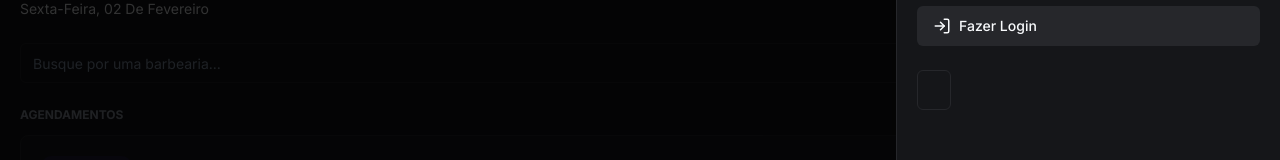
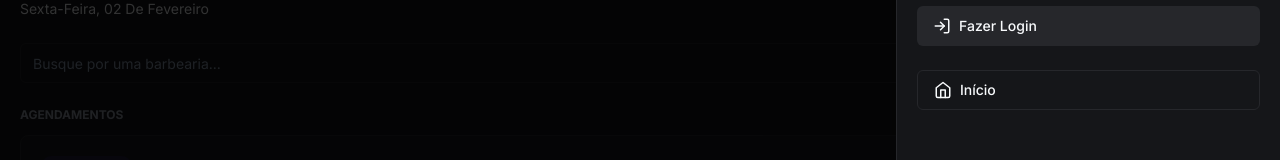
Before and after one commit to jonasvictor/barbershop-next, a Next.js app: page / in a window 1280 px wide. Both pictures are taken after a click on the button 1239 px from the left and 41 px from the top of the page. Shown: the part 131-291 px from the top of the page. Built offline with nearby package versions, Linux system fonts and the light colour scheme; no server answers; the database is empty.

Commit message:
feat: add SideMenu component

```diff
--- a/app/_components/header.tsx
+++ b/app/_components/header.tsx
@@ -2,84 +2,33 @@
 
 import Image from "next/image";
 import { Card, CardContent } from "./ui/card";
-import { CalendarIcon, HomeIcon, Link, LogInIcon, LogOutIcon, MenuIcon, UserIcon } from "lucide-react";
 import { Button } from "./ui/button";
-import { Sheet, SheetContent, SheetHeader, SheetTitle, SheetTrigger } from "./ui/sheet";
-import { signIn, signOut, useSession } from "next-auth/react";
-import { AvatarImage } from "@radix-ui/react-avatar";
-import { Avatar } from "./ui/avatar";
+import { MenuIcon } from "lucide-react";
+import { Sheet, SheetContent, SheetTrigger } from "./ui/sheet";
+import SideMenu from "./side-menu";
+import Link from "next/link";
 
-const Header  = () => {
-    const {data, status} = useSession();
-
-    const handleLogoutClick = () => signOut();
-
-    const handleLoginClick = () => signIn("google");
-
+const Header = () => {
   return (
     <Card>
       <CardContent className="p-5 justify-between items-center flex flex-row">
-                <Image src="/logo.png" alt="FSW Barber" height={18} width={120}/>
+        <Link href="/">
+          <Image src="/logo.png" alt="FSW Barber" height={18} width={120} />
+        </Link>
         <Sheet>
           <SheetTrigger asChild>
             <Button variant="outline" size="icon">
-                            <MenuIcon size={16}/>
+              <MenuIcon size={16} />
             </Button>
           </SheetTrigger>
 
           <SheetContent className="p-0">
-                        <SheetHeader className="text-left border-b border-solid border-secondary p-5">
-                            <SheetTitle>Menu</SheetTitle>
-                        </SheetHeader>
-
-                        {data?.user ? (
-                            <div className="flex justify-between px-5 py-6 items-center">
-                                <div className="flex items-center gap-3">
-                                    <Avatar>
-                                        <AvatarImage src={data.user?.image ?? ""} />
-                                    </Avatar>
-
-                                    <h2 className="font-bold">{data.user.name}</h2>
-                                </div>
-                                <Button variant="secondary" size="icon">
-                                    <LogOutIcon onClick={handleLogoutClick} />
-                                </Button>
-                            </div>
-                        ) : (
-                            <div className="flex flex-col px-5 py-6 gap-3">
-                                <div className="flex items-center gap-2">
-                                    <UserIcon size={32} />
-                                    <h2 className="font-bold">Olá, faça seu login!</h2>
-                                </div>
-                                <Button variant="secondary" className="w-full justify-start" onClick={handleLoginClick}>
-                                    <LogInIcon className="mr-2" size={18}/>
-                                    Fazer Login
-                                </Button>
-                            </div>
-                        )}
-
-                        <div className="flex flex-col gap-3 px-5">
-                            <Button variant="outline" className="justify-start" asChild>
-                                <Link href="/">
-                                    <HomeIcon size={18} className="mr-2"/>
-                                    Início
-                                </Link>
-                            </Button>
-
-                            {data?.user && (
-                                <Button variant="outline" className="justify-start" asChild>
-                                    <Link href="/bookings">
-                                        <CalendarIcon size={18} className="mr-2"/>
-                                        Agendamentos
-                                    </Link>
-                                </Button>
-                            )}
-                        </div>
+            <SideMenu />
           </SheetContent>
         </Sheet>
       </CardContent>
     </Card>
   );
-}
+};
 
 export default Header;
--- /dev/null
+++ b/app/_components/side-menu.tsx
@@ -0,0 +1,71 @@
+"use client";
+
+import { signIn, signOut, useSession } from "next-auth/react";
+import { SheetHeader, SheetTitle } from "./ui/sheet";
+import { Avatar, AvatarImage } from "./ui/avatar";
+import { Button } from "./ui/button";
+import { CalendarIcon, HomeIcon, LogInIcon, LogOutIcon, UserIcon } from "lucide-react";
+import Link from "next/link";
+
+const SideMenu = () => {
+  const { data } = useSession();
+
+  const handleLogoutClick = () => signOut();
+
+  const handleLoginClick = () => signIn("google");
+
+  return (
+    <>
+      <SheetHeader className="text-left border-b border-solid border-secondary p-5">
+        <SheetTitle>Menu</SheetTitle>
+      </SheetHeader>
+
+      {data?.user ? (
+        <div className="flex justify-between px-5 py-6 items-center">
+          <div className="flex items-center gap-3">
+            <Avatar>
+              <AvatarImage src={data.user?.image ?? ""} />
+            </Avatar>
+
+            <h2 className="font-bold">{data.user.name}</h2>
+          </div>
+
+          <Button variant="secondary" size="icon">
+            <LogOutIcon onClick={handleLogoutClick} />
+          </Button>
+        </div>
+      ) : (
+        <div className="flex flex-col px-5 py-6 gap-3">
+          <div className="flex items-center gap-2">
+            <UserIcon size={32} />
+            <h2 className="font-bold">Olá, faça seu login!</h2>
+          </div>
+          <Button variant="secondary" className="w-full justify-start" onClick={handleLoginClick}>
+            <LogInIcon className="mr-2" size={18} />
+            Fazer Login
+          </Button>
+        </div>
+      )}
+
+      <div className="flex flex-col gap-3 px-5">
+        <Button variant="outline" className="justify-start" asChild>
+          <Link href="/">
+            <HomeIcon size={18} className="mr-2" />
+            Início
+          </Link>
+        </Button>
+
+        {data?.user && (
+          <Button variant="outline" className="justify-start" asChild>
+            <Link href="/bookings">
+              <CalendarIcon size={18} className="mr-2" />
+              Agendamentos
+            </Link>
+          </Button>
+        )}
+      </div>
+    </>
+  );
+};
+
+export default SideMenu;
--- a/app/barbershops/[id]/_components/barbershop-info.tsx
+++ b/app/barbershops/[id]/_components/barbershop-info.tsx
@@ -1,8 +1,8 @@
-"use client";
-
+import SideMenu from "@/app/_components/side-menu";
 import { Button } from "@/app/_components/ui/button";
+import { Sheet, SheetContent, SheetTrigger } from "@/app/_components/ui/sheet";
 import { Barbershop } from "@prisma/client";
-import { ChevronLeftIcon, MapPinIcon, MenuIcon } from "lucide-react";
+import { ChevronLeftIcon, MapPinIcon, MenuIcon, StarIcon } from "lucide-react";
 import Image from "next/image";
 import { useRouter } from "next/navigation";
 
@@ -12,9 +12,11 @@ interface BarbershopInfoProps {
 
 const BarbershopInfo = ({ barbershop }: BarbershopInfoProps) => {
   const router = useRouter();
+
   const handleBackClick = () => {
-        router.back();
-    }
+    router.replace("/");
+  };
+
   return (
     <div>
       <div className="h-[250px] w-full relative">
@@ -22,9 +24,18 @@ const BarbershopInfo = ({ barbershop }: BarbershopInfoProps) => {
           <ChevronLeftIcon />
         </Button>
 
+        <Sheet>
+          <SheetTrigger asChild>
             <Button size="icon" variant="outline" className="z-50 absolute top-4 right-4">
               <MenuIcon />
             </Button>
+          </SheetTrigger>
+
+          <SheetContent className="p-0">
+            <SideMenu />
+          </SheetContent>
+        </Sheet>
+
         <Image
           src={barbershop.imageUrl}
           fill
@@ -39,16 +50,16 @@ const BarbershopInfo = ({ barbershop }: BarbershopInfoProps) => {
       <div className="px-5 pt-3 pb-6 border-b border-solid border-secondary">
         <h1 className="text-xl font-bold">{barbershop.name}</h1>
         <div className="flex items-center gap-1 mt-2">
-                    <MapPinIcon className="text-primary" size={18}/>
+          <MapPinIcon className="text-primary" size={18} />
           <p className="text-sm">{barbershop.address}</p>
         </div>
         <div className="flex items-center gap-1 mt-2">
-                    <MapPinIcon className="text-primary" size={18}/>
+          <StarIcon className="text-primary" size={18} />
           <p className="text-sm">5,0 (899 avaliações)</p>
         </div>
       </div>
     </div>
   );
-}
+};
 
 export default BarbershopInfo;
```
Lines whose indentation alone changed are shown as unchanged.
